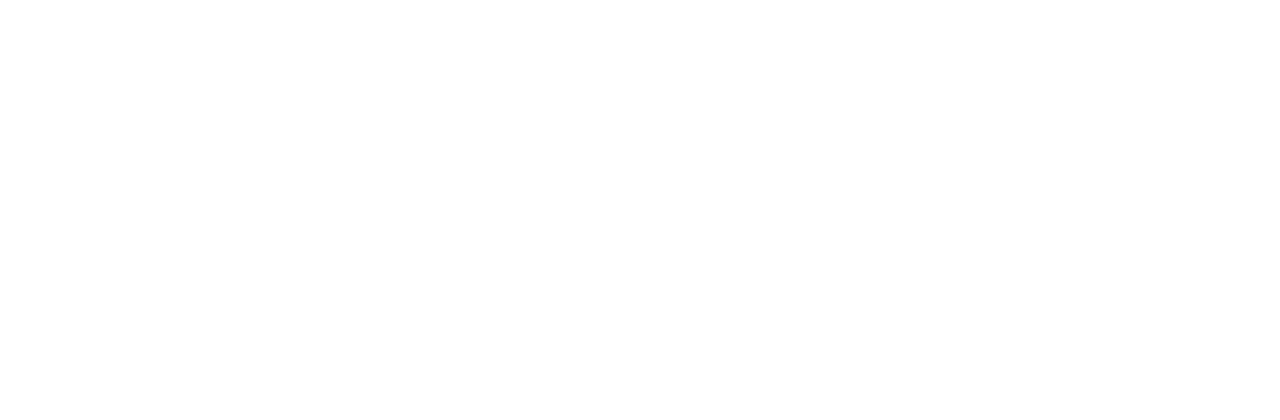
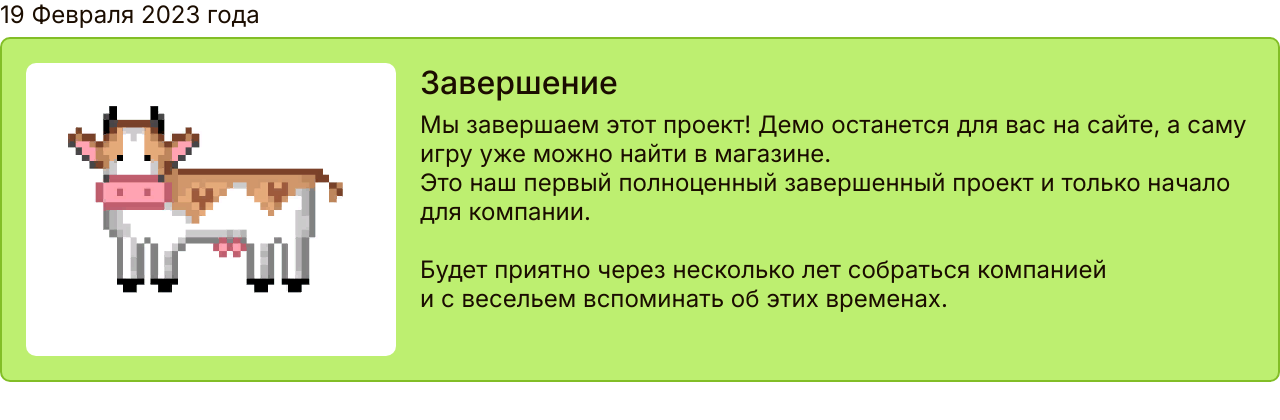
Before and after one commit to zipsite/weboktusha, a plain HTML site: page components/news-box.html in a window 1280 px wide. Drawn offline with Linux system fonts and the light colour scheme.

Commit message:
news-box

```diff
--- /dev/null
+++ b/assets/css/components/index.css
@@ -0,0 +1,2 @@
+@import "news-box.css";
+@import "footer.css";
--- /dev/null
+++ b/assets/css/components/news-box.css
@@ -0,0 +1,24 @@
+.news-box {
+
+}
+
+.news-box > .date {
+    margin-bottom: 8px;
+}
+
+.news-box > .content {
+    background-color: var(--color-primary);
+    border: 2px solid var(--color-onprimary);
+    border-radius: 10px;
+    padding: 24px;
+    display: flex;
+    gap: 24px;
+}
+
+.news-box > .content > img {
+    border-radius: 10px;
+}
+
+.news-box .high-text {
+    margin-bottom: 8px;
+}
--- a/assets/css/font.css
+++ b/assets/css/font.css
@@ -1,3 +1,33 @@
 .main-text {
+    font-family: 'Inter', sans-serif;
+    font-weight: 400;
+    font-size: 24px;
+    color: var(--font-color-main);
+}
 
+.high-text {
+    font-family: 'Inter', sans-serif;
+    font-weight: 500;
+    font-size: 32px;
+    color: var(--font-color-main);
 }
+
+.button-text {
+    font-family: 'Press Start 2P', sans-serif;
+    size: 52px;
+    color: var(--font-color-main);
+}
+
+.headline-text {
+    font-family: 'Inter', sans-serif;
+    font-weight: 400;
+    size: 40px;
+    color: var(--font-color-main);
+}
+
+.logo-text {
+    font-family: 'Inter', sans-serif;
+    font-weight: 400;
+    size: 48px;
+    color: var(--font-color-main);
+}
--- a/assets/css/main.css
+++ b/assets/css/main.css
@@ -4,4 +4,8 @@
 
 @import "variables.css";
 
-@import "normalise.css"
+@import "font.css";
+
+@import "normalise.css";
+
+@import "./components/index.css"
--- a/assets/css/normalise.css
+++ b/assets/css/normalise.css
@@ -0,0 +1,5 @@
+* {
+    margin: 0;
+    padding: 0;
+    box-sizing: border-box;
+}
--- /dev/null
+++ b/components/footer.html
@@ -0,0 +1,13 @@
+<!DOCTYPE html>
+<html lang="en">
+<head>
+    <meta charset="UTF-8">
+    <meta http-equiv="X-UA-Compatible" content="IE=edge">
+    <meta name="viewport" content="width=device-width, initial-scale=1.0">
+    <link rel="stylesheet" href="/assets/css/main.css">
+    <title>Document</title>
+</head>
+<body>
+
+</body>
+</html>
--- a/components/news-box.html
+++ b/components/news-box.html
@@ -0,0 +1,27 @@
+<!DOCTYPE html>
+<html lang="en">
+<head>
+    <meta charset="UTF-8">
+    <meta http-equiv="X-UA-Compatible" content="IE=edge">
+    <meta name="viewport" content="width=device-width, initial-scale=1.0">
+    <link rel="stylesheet" href="/assets/css/main.css">
+    <title>Document</title>
+</head>
+<body>
+    <div class="news-box">
+        <p class="main-text date">
+            19 Февраля 2023 года
+        </p>
+        <div class="content">
+            <img src="/assets/img/cow.png" alt="корова">
+            <div class="text-place">
+                <p class="high-text">Завершение</p>
+                <p class="main-text">Мы&nbsp;завершаем этот проект! Демо останется для вас на&nbsp;сайте, а&nbsp;саму игру уже можно найти в&nbsp;магазине.<br />
+                    Это наш первый полноценный завершенный проект и&nbsp;только начало для компании. <br />
+                    <br />
+                    Будет приятно через несколько лет собраться компанией и&nbsp;с&nbsp;весельем вспоминать об&nbsp;этих временах.</p>
+            </div>
+        </div>
+    </div>
+</body>
+</html>
```
Also changed, not shown: assets/css/components/footer.css (added).
